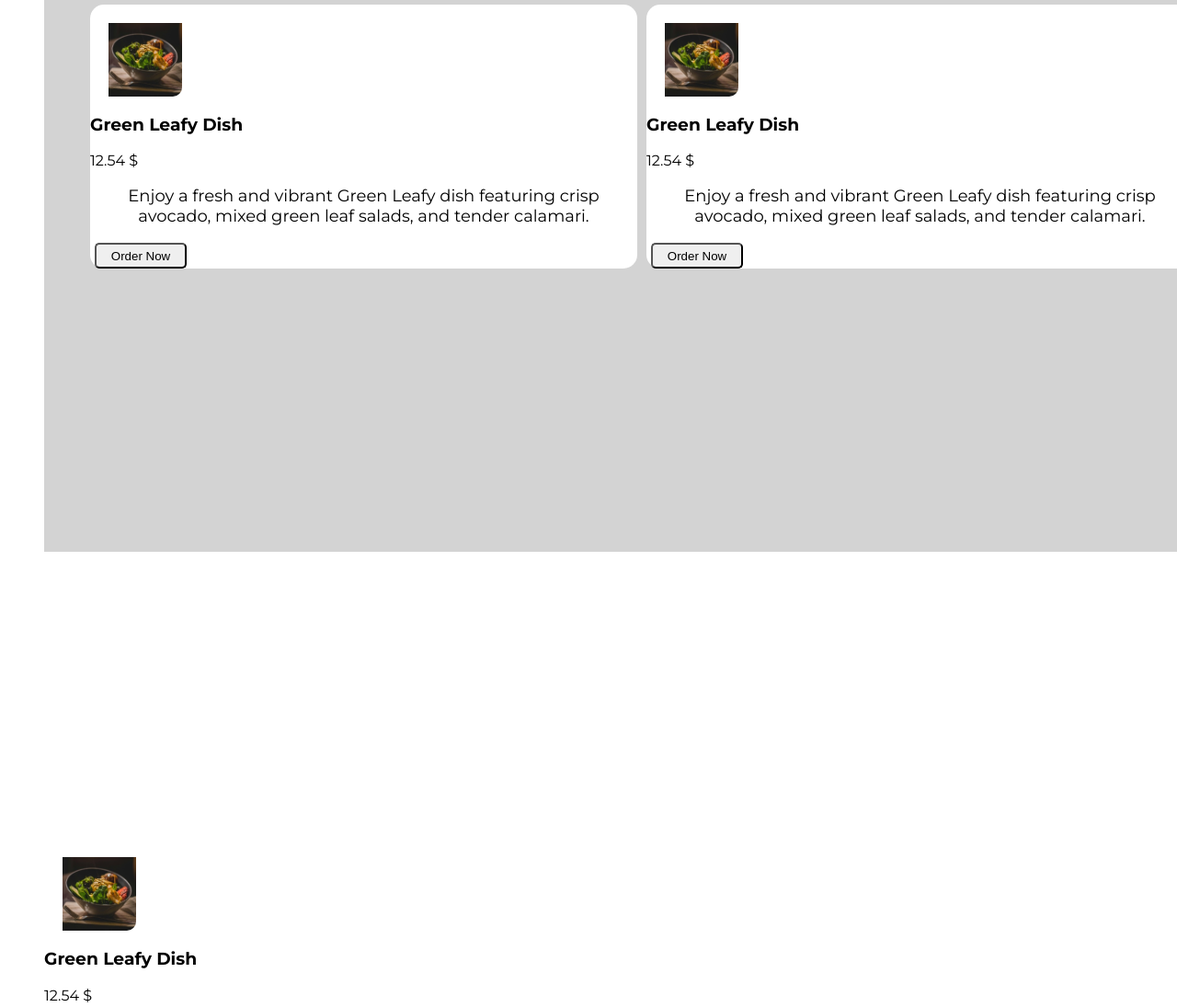
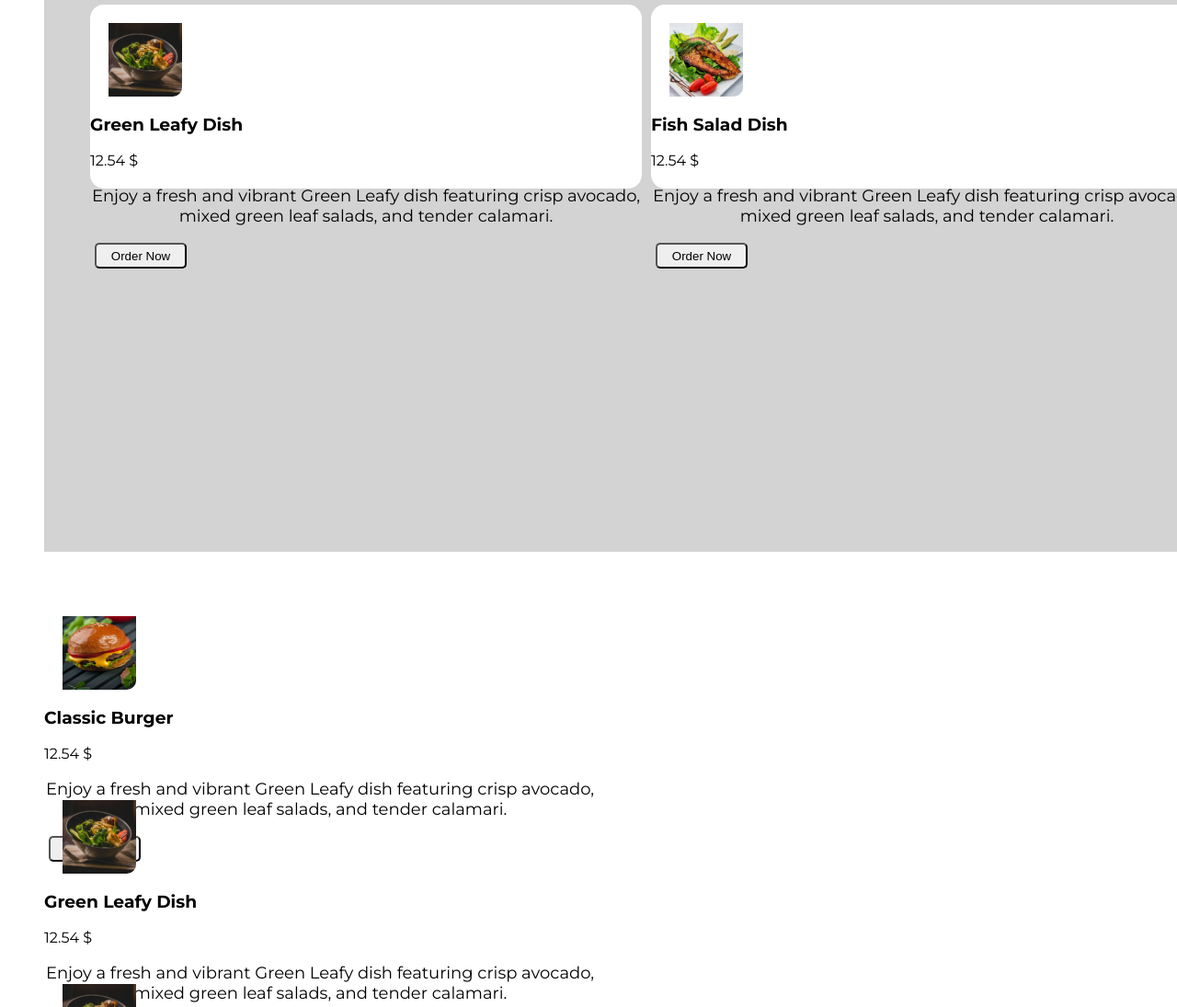
Before and after one commit to SvetlinGG/HTML-CSS-Tasks, a plain HTML site: page food-menu/index.html in a window 1280 px wide. Shown: the part 820-1915 px from the top of the page at 92% size. Drawn offline with Linux system fonts and the light colour scheme.

Commit message:
grid setup

```diff
--- a/food-menu/index.html
+++ b/food-menu/index.html
@@ -50,7 +50,7 @@
     <section class="food">
       <div class="food-section">
         <div class="food-item-1">
-          <img class="image-box" src="/food-menu/img/food_1.jpg" alt="">
+          <img class="image-box" src="/food-menu/img/food_1.jpg" alt="green">
           <h3>Green Leafy Dish</h3>
           <div class="price">12.54 $</div>
           <p class="enjoy">Enjoy a fresh and vibrant Green Leafy dish featuring crisp avocado, mixed green leaf salads, and tender calamari.</p>
@@ -58,8 +58,8 @@
         </div>
 
         <div class="food-item-2">
-          <img class="image-box" src="/food-menu/img/food_1.jpg" alt="">
-          <h3>Green Leafy Dish</h3>
+          <img class="image-box" src="/food-menu/img/food_2.jpg" alt="fish">
+          <h3>Fish Salad Dish</h3>
           <div class="price">12.54 $</div>
           <p class="enjoy">Enjoy a fresh and vibrant Green Leafy dish featuring crisp avocado, mixed green leaf salads, and tender calamari.</p>
           <button class="order">Order Now</button>
@@ -67,8 +67,8 @@
       </div>
 
       <div class="food-item-3">
-        <img class="image-box" src="/food-menu/img/food_1.jpg" alt="">
-        <h3>Green Leafy Dish</h3>
+        <img class="image-box" src="/food-menu/img/food_3.jpg" alt="classic">
+        <h3>Classic Burger</h3>
         <div class="price">12.54 $</div>
         <p class="enjoy">Enjoy a fresh and vibrant Green Leafy dish featuring crisp avocado, mixed green leaf salads, and tender calamari.</p>
         <button class="order">Order Now</button>
--- a/food-menu/style.css
+++ b/food-menu/style.css
@@ -142,7 +142,7 @@ p {
 
 .food-section {
     display: grid;
-    grid-template-columns: 1fr 1fr;
+    grid-template-columns: 600px 600px;
     grid-template-rows: 1fr 1fr 1fr;
 
     column-gap: 10px;
@@ -154,6 +154,8 @@ p {
     grid-template-columns: 1fr;
     background-color: white;
     border-radius: 15px;
+    height: 200px;
+    width: 600px;
 }
 .enjoy {
     font-weight: normal;
```
